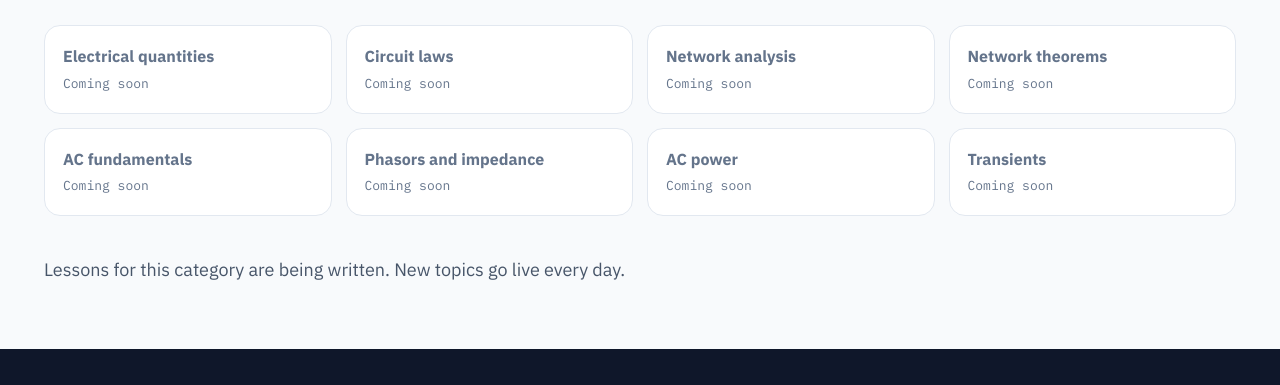
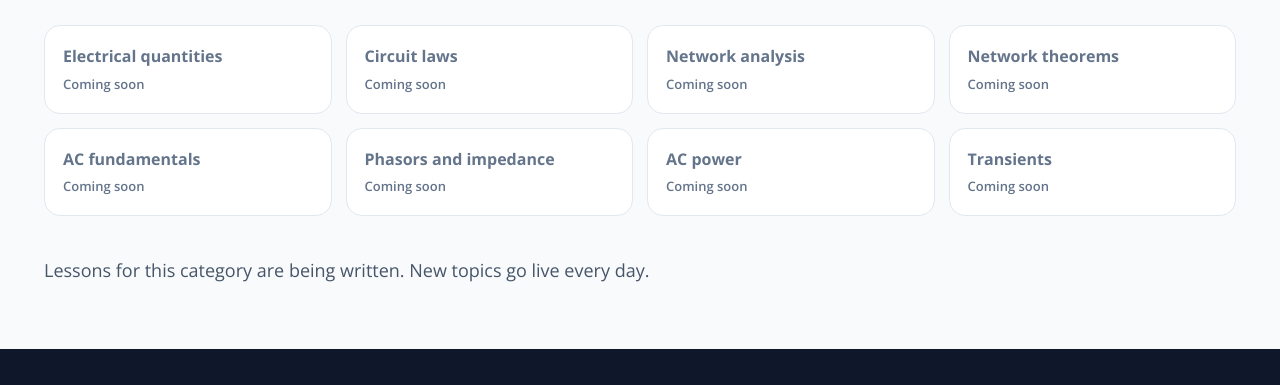
Before and after one commit to santajigade/zentacircuits, an Astro site: page /basics in a window 1280 px wide. Shown: the part 244-629 px from the top of the page. Built offline with nearby package versions, Linux system fonts and the light colour scheme; Astro itself is replaced by a stand-in of ours.

Commit message:
Switch to Open Sans across the site and featured images; labels in sans
Co-Authored-By: Claude Opus 5.5 <noreply@anthropic.com>
Claude-Session: https://claude.ai/code/session_01E7SCfNTjxD8ZQvi4X3dmtL

```diff
--- a/package.json
+++ b/package.json
@@ -13,7 +13,7 @@
   "dependencies": {
     "@astrojs/mdx": "^4.3.14",
     "@fontsource/ibm-plex-mono": "^5.3.0",
-    "@fontsource/ibm-plex-sans": "^5.3.0",
+    "@fontsource/open-sans": "^5.3.0",
     "astro": "^5.18.2",
     "katex": "^0.19.1",
     "opentype.js": "^1.3.4",
--- a/scripts/make-featured.mjs
+++ b/scripts/make-featured.mjs
@@ -8,7 +8,7 @@ import sharp from 'sharp';
 
 const root = new URL('..', import.meta.url).pathname;
 const fontDir = join(root, 'scripts/fonts');
-const load = (w) => { const b = readFileSync(join(fontDir, `IBMPlexSans-${w}.ttf`)); return opentype.parse(b.buffer.slice(b.byteOffset, b.byteOffset + b.byteLength)); };
+const load = (w) => { const b = readFileSync(join(fontDir, `OpenSans-${w}.ttf`)); return opentype.parse(b.buffer.slice(b.byteOffset, b.byteOffset + b.byteLength)); };
 const F = { bold: load('Bold'), semi: load('SemiBold'), med: load('Medium') };
 
 const cats = readFileSync(join(root, 'src/data/categories.ts'), 'utf8');
--- a/src/components/ArticleCard.astro
+++ b/src/components/ArticleCard.astro
@@ -13,7 +13,7 @@ const c = catBySlug(a.data.category);
 <style>
   .ac { overflow: hidden; display: flex; flex-direction: column; gap: 8px; padding-bottom: 20px; text-decoration: none; color: var(--ink); }
   img { width: 100%; height: auto; display: block; aspect-ratio: 16 / 9; }
-  .seg { padding: 6px 20px 0; font-family: var(--mono); font-size: 12px; font-weight: 500; letter-spacing: 1px; text-transform: uppercase; }
+  .seg { padding: 6px 20px 0; font-size: 12px; font-weight: 700; letter-spacing: .08em; text-transform: uppercase; }
   .t { padding: 0 20px; font-weight: 600; font-size: 19px; line-height: 1.35; }
   .m { padding: 0 20px; font-size: 14px; color: var(--muted); display: flex; gap: 10px; align-items: center; flex-wrap: wrap; }
   .sim { background: var(--red-tint); color: var(--red-deep); padding: 4px 10px; border-radius: 999px; font-weight: 600; }
--- a/src/pages/[category]/index.astro
+++ b/src/pages/[category]/index.astro
@@ -33,7 +33,7 @@ const subsWith = c.subs.map((s) => ({ ...s, n: list.filter((a) => a.data.subcate
   .d { margin: 0; color: var(--muted); font-size: 18px; }
   .subs { display: grid; grid-template-columns: repeat(auto-fit, minmax(240px, 1fr)); gap: 14px; margin-bottom: 40px; }
   .sub { padding: 18px; display: flex; flex-direction: column; gap: 4px; text-decoration: none; color: var(--ink); }
-  .sub span { font-family: var(--mono); font-size: 13px; }
+  .sub span { font-size: 13px; font-weight: 600; }
   .off { color: var(--faint); }
   .grid { display: grid; grid-template-columns: repeat(auto-fill, minmax(300px, 1fr)); gap: 20px; }
 </style>
--- a/src/pages/index.astro
+++ b/src/pages/index.astro
@@ -87,6 +87,6 @@ const schema = [{ '@context': 'https://schema.org', '@type': 'WebSite', name: SI
   .cb { display: flex; flex-direction: column; gap: 6px; }
   .cn { font-weight: 600; font-size: 21px; }
   .cd { color: var(--muted); font-size: 15px; line-height: 1.5; }
-  .cc { font-family: var(--mono); font-size: 13px; font-weight: 500; }
+  .cc { font-size: 13px; font-weight: 600; }
   .grid3 { display: grid; grid-template-columns: repeat(auto-fill, minmax(300px, 1fr)); gap: 20px; }
 </style>
--- a/src/styles/global.css
+++ b/src/styles/global.css
@@ -1,7 +1,7 @@
-@import '@fontsource/ibm-plex-sans/400.css';
-@import '@fontsource/ibm-plex-sans/500.css';
-@import '@fontsource/ibm-plex-sans/600.css';
-@import '@fontsource/ibm-plex-sans/700.css';
+@import '@fontsource/open-sans/400.css';
+@import '@fontsource/open-sans/500.css';
+@import '@fontsource/open-sans/600.css';
+@import '@fontsource/open-sans/700.css';
 @import '@fontsource/ibm-plex-mono/400.css';
 @import '@fontsource/ibm-plex-mono/500.css';
 
@@ -11,7 +11,7 @@
   --line: #e2e8f0; --paper: #f8fafc; --white: #fff;
   --graphite: #18181b; --bench: #0b1320; --bench-2: #111c2e; --bench-line: #1e293b;
   --cyan: #22d3ee; --amber: #fbbf24; --violet: #a78bfa; --pink: #f472b6; --good: #34d399;
-  --sans: 'IBM Plex Sans', system-ui, sans-serif; --mono: 'IBM Plex Mono', ui-monospace, monospace;
+  --sans: 'Open Sans', system-ui, sans-serif; --mono: 'IBM Plex Mono', ui-monospace, monospace;
   --radius: 16px; --wrap: 1240px;
 }
 *, *::before, *::after { box-sizing: border-box; }
@@ -31,7 +31,7 @@ img { height: auto; }
 .btn-red:hover { background: var(--red-dark); color: #fff; }
 .btn-ghost { border-color: var(--red); color: var(--red-dark); background: transparent; }
 .btn-dark { background: var(--ink); color: #fff; }
-.eyebrow { font-family: var(--mono); font-size: 13px; letter-spacing: 1px; text-transform: uppercase; margin: 0 0 10px; }
+.eyebrow { font-family: var(--sans); font-weight: 700; font-size: 13px; letter-spacing: .08em; text-transform: uppercase; margin: 0 0 10px; }
 .card { background: var(--white); border: 1px solid var(--line); border-radius: var(--radius); }
 .chip { display: inline-block; background: var(--white); border: 1px solid var(--line); border-radius: 999px; padding: 6px 12px; text-decoration: none; font-size: 15px; }
 h1, h2, h3 { font-family: var(--sans); color: var(--ink); }
```
Also changed, not shown: README.md, scripts/fonts/IBMPlexSans-Bold.ttf (deleted), scripts/fonts/IBMPlexSans-Medium.ttf (deleted), scripts/fonts/IBMPlexSans-SemiBold.ttf (deleted), scripts/fonts/LICENSE.txt, scripts/fonts/OpenSans-Bold.ttf (added), scripts/fonts/OpenSans-Medium.ttf (added), scripts/fonts/OpenSans-SemiBold.ttf (added), 2 other files.
